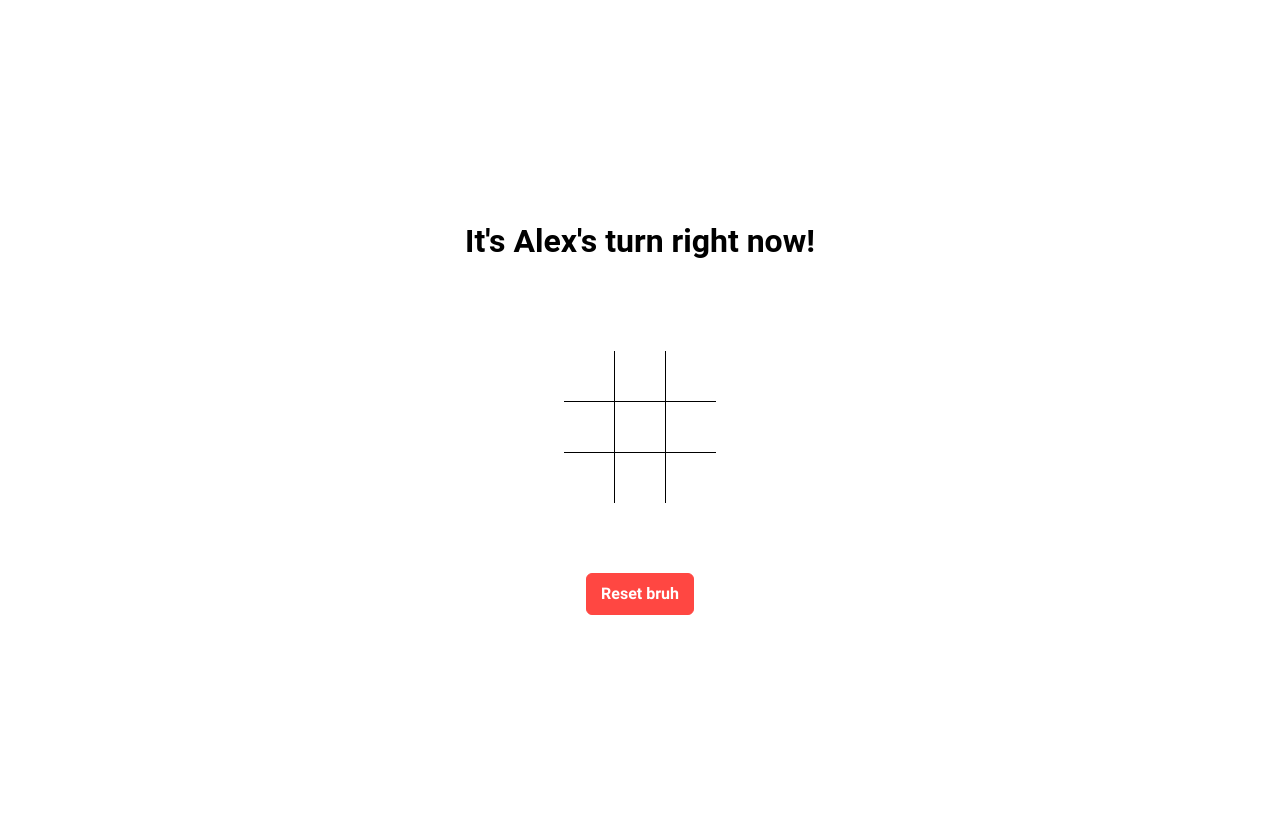
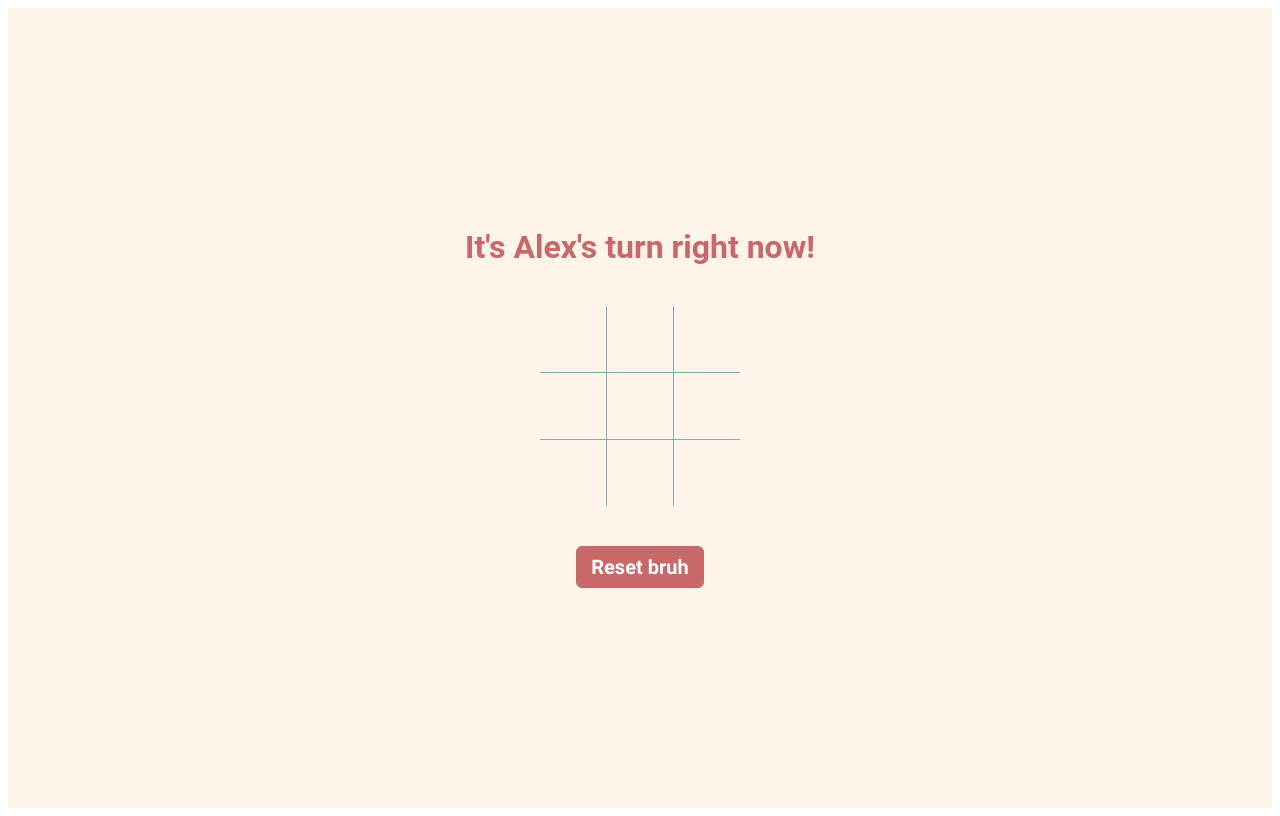
Before and after one commit to TheFutaBandit/odin_TicTacToe, a plain HTML site: page code/index.html in a window 1280 px wide. Drawn offline with Linux system fonts and the light colour scheme.

Commit message:
styling + coloring complete, project is complete

```diff
--- a/code/script.js
+++ b/code/script.js
@@ -252,7 +252,7 @@ function screenController() {
 
         if(currentStatus != "ongoing") {
             if(currentStatus == "win") {
-                turn.textContent = `${game.getActivePlayer().playerName} HAS WON`;
+                turn.textContent = `${game.getActivePlayer().playerName} has won!`;
                 return;
             }
             else {
--- a/code/styles.css
+++ b/code/styles.css
@@ -1,5 +1,8 @@
 :root {
     font-family: nunito,roboto,proxima-nova,"proxima nova",sans-serif;
+    --button-color : #C96868;
+    --background-pallete: #FFF4EA;
+    --blue-pallete: #7EACB5;
 }
 
 html {
@@ -10,6 +13,12 @@ body {
     min-height: 100vh;
 }
 
+h1 {
+    color: var(--button-color);
+    padding: 0px;
+    margin: 0px;
+}
+
 .container {
     min-height: 100vh;
 
@@ -17,36 +26,45 @@ body {
     flex-direction: column;
     justify-content: center;
     align-items: center;
-
-    gap: 30px;
+    background-color: var(--background-pallete);
+    gap: 40px;
 }
 
 .board {
-    margin: 40px;
+    min-height: 200px;
+    min-width: 200px;
+    /* margin: 40px; */
     display: grid;
-    background-color: black;
-    grid-template-columns: repeat(3, 50px);
-    grid-template-rows: repeat(3, 50px);
-    row-gap: 1px;
-    column-gap: 1px;
+    background-color: var(--blue-pallete);
+    grid-template-columns: repeat(3, 1fr);
+    grid-template-rows: repeat(3, 1fr);
+    gap: 1.6px;
 }
 
 .cell {
     min-height: 50px;
     min-width: 50px;
     border-style: none;
-    background-color: white;
+    background-color: var(--background-pallete);
+    font-size: 24px;
+    color: var(--button-color);
+}
+
+.cell:hover {
+    cursor: pointer;
+    box-shadow: inset 1px 2px 4px rgb(0,0,0 / 0.7);
+    /* background-color: black; */
 }
 
 .reset-button {
-    background-color:#FF4742;
-    border: 1px solid #FF4742;
+    background-color: var(--button-color);
+    border: 1px solid var(--button-color);
     min-height: 40px;
     border-radius: 6px;
     padding: 12px 14px;
     color: white;
     font-family: nunito,roboto,proxima-nova,"proxima nova",sans-serif;
-    font-size: 16px;
+    font-size: 20px;
     font-weight: 700;
     cursor: pointer;
     box-shadow: rgb(0,0,0 / 0.3) 1px 2px 4px;
@@ -72,6 +90,6 @@ body {
 
 .reset-button:hover {
     background-color: initial;
-    color: #FF4742;
+    color: var(--button-color);
     background-position: 0 0;
 }
```
